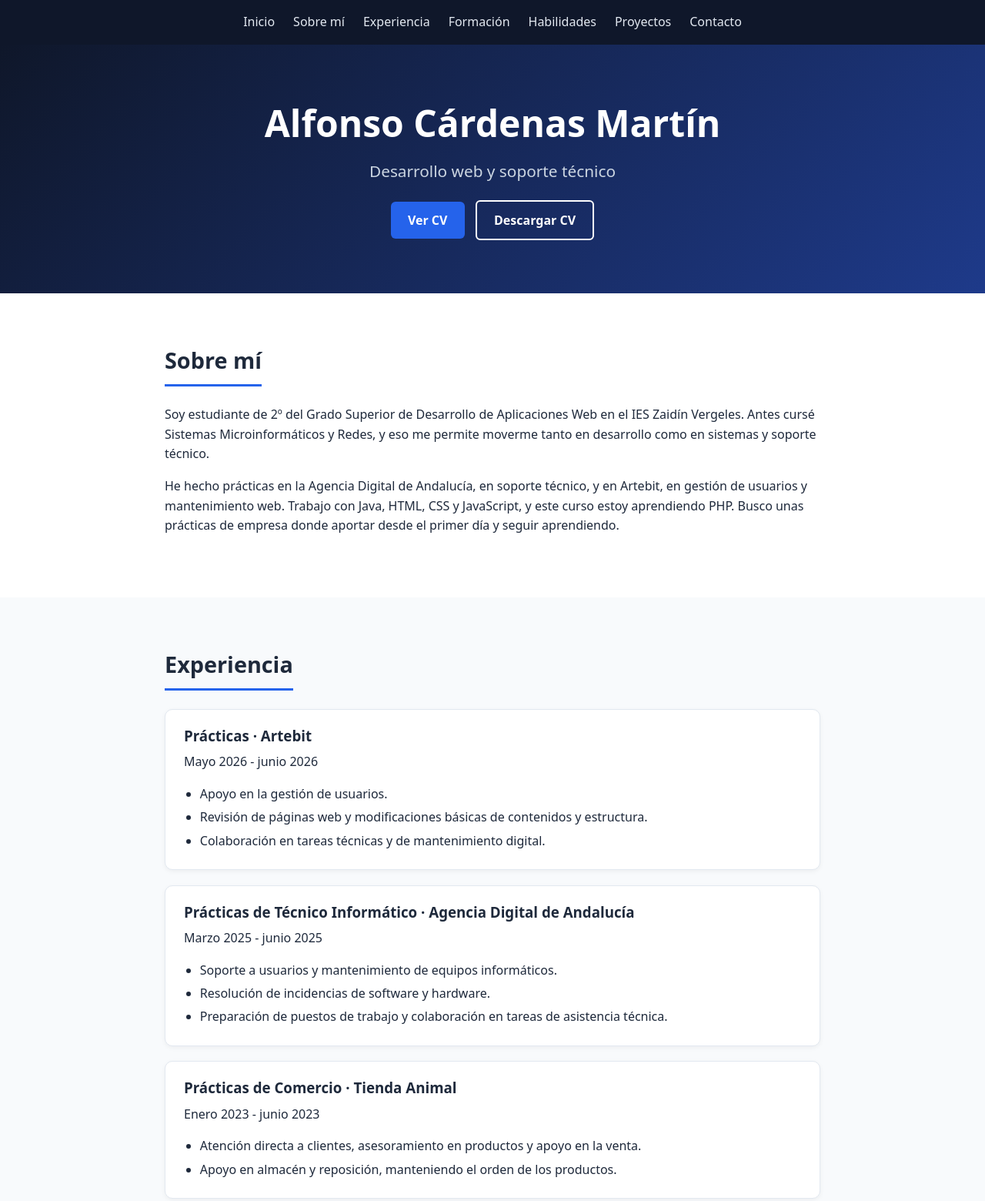
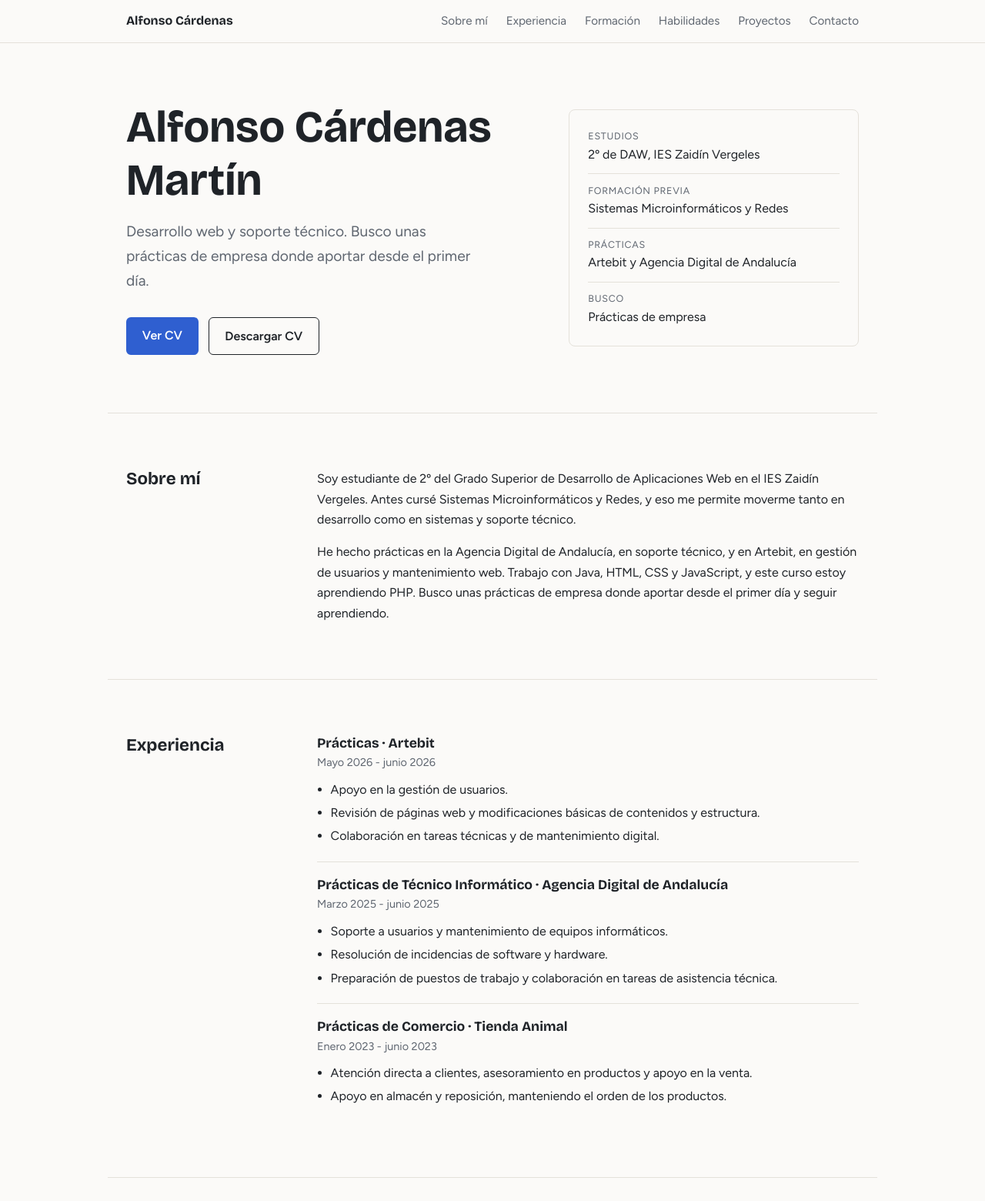
Before and after one commit to Alfons1604/Alfons1604.github.io, a plain HTML site: page index.html in a window 1280 px wide. Shown: the top 1560 px of the page at 77% size. Drawn offline with nearby package versions, Linux system fonts and the light colour scheme.

Commit message:
Version básica del portfolio

```diff
--- a/css/styles.css
+++ b/css/styles.css
@@ -1,181 +1,176 @@
 /* Variables */
 :root {
-  --color-fondo: #f8fafc;
-  --color-texto: #1e293b;
-  --color-tarjeta: #ffffff;
-  --color-borde: #e2e8f0;
-  --color-acento: #2563eb;
-  --color-acento-oscuro: #1d4ed8;
-  --color-header: #0f172a;
-  --ancho-max: 900px;
+  --fondo: #fbfaf8;
+  --texto: #1f2328;
+  --suave: #5f6670;
+  --linea: #e4e1da;
+  --acento: #2f5fd0;
+  --ancho: 1000px;
+  --fuente-titulos: "Bricolage Grotesque", system-ui, sans-serif;
+  --fuente-texto: "Figtree", system-ui, sans-serif;
 }
 
 /* Base */
-* {
-  margin: 0;
-  padding: 0;
-  box-sizing: border-box;
-}
+* { margin: 0; padding: 0; box-sizing: border-box; }
 
 html {
   scroll-behavior: smooth;
-  scroll-padding-top: 70px; /* compensa la altura del header fijo */
+  scroll-padding-top: 5rem; /* compensa el header fijo */
 }
 
 body {
-  font-family: system-ui, -apple-system, "Segoe UI", Roboto, sans-serif;
-  background-color: var(--color-fondo);
-  color: var(--color-texto);
-  line-height: 1.6;
+  font-family: var(--fuente-texto);
+  background: var(--fondo);
+  color: var(--texto);
+  line-height: 1.65;
 }
 
-a:focus-visible {
-  outline: 3px solid var(--color-acento);
-  outline-offset: 2px;
-}
+h1, h2, h3 { font-family: var(--fuente-titulos); line-height: 1.2; }
+a { color: var(--acento); }
+a:focus-visible { outline: 3px solid var(--acento); outline-offset: 3px; }
+ul { list-style: none; }
 
-/* Header y navegación */
+/* Header y menú */
 header {
   position: sticky;
   top: 0;
   z-index: 10;
-  background-color: var(--color-header);
+  background: var(--fondo);
+  border-bottom: 1px solid var(--linea);
 }
 
-nav {
+.barra {
   display: flex;
   flex-wrap: wrap;
-  justify-content: center;
-  gap: 1.5rem;
-  padding: 1rem;
+  align-items: center;
+  justify-content: space-between;
+  gap: 0.5rem 2rem;
+  max-width: var(--ancho);
+  margin: 0 auto;
+  padding: 0.9rem 1.5rem;
 }
 
-nav a {
-  color: #e2e8f0;
+.marca {
+  font-family: var(--fuente-titulos);
+  font-weight: 700;
+  color: var(--texto);
   text-decoration: none;
-  font-weight: 500;
 }
 
-nav a:hover {
-  color: #93c5fd;
+nav { display: flex; flex-wrap: wrap; gap: 0.4rem 1.5rem; }
+nav a { color: var(--suave); text-decoration: none; font-size: 0.95rem; }
+nav a:hover { color: var(--texto); }
+
+/* Secciones: título a la izquierda, contenido a la derecha */
+.contenedor {
+  display: grid;
+  grid-template-columns: 200px 1fr;
+  gap: 2rem 3rem;
+  max-width: var(--ancho);
+  margin: 0 auto;
+  padding: 4.5rem 1.5rem;
+  border-top: 1px solid var(--linea);
 }
 
-/* Secciones */
-.contenedor {
-  max-width: var(--ancho-max);
-  margin: 0 auto;
-  padding: 4rem 1.5rem;
+h2 {
+  position: sticky;
+  top: 5rem;
+  align-self: start;
+  font-size: 1.4rem;
 }
 
-section:nth-of-type(even) {
-  background-color: var(--color-tarjeta);
+article { padding: 1.2rem 0; border-bottom: 1px solid var(--linea); }
+article:first-child { padding-top: 0; }
+article:last-child { border-bottom: 0; }
+article h3 { font-size: 1.1rem; }
+.meta { color: var(--suave); font-size: 0.9rem; margin: 0.2rem 0 0.6rem; }
+article ul { padding-left: 1.1rem; list-style: disc; }
+article li + li { margin-top: 0.25rem; }
+.contenido > p + p { margin-top: 1rem; }
+
+/* Portada */
+.hero .contenedor {
+  grid-template-columns: 1.4fr 1fr;
+  align-items: center;
+  min-height: 60vh;
+  border-top: 0;
 }
 
-/* Tipografía */
-h2 {
-  display: inline-block;
-  font-size: 1.8rem;
-  margin-bottom: 1.5rem;
-  padding-bottom: 0.5rem;
-  border-bottom: 3px solid var(--color-acento);
-}
+.hero h1 { font-size: clamp(2.2rem, 6vw, 3.6rem); }
+.lema { margin-top: 1rem; max-width: 38ch; font-size: 1.2rem; color: var(--suave); }
 
-h3 {
-  margin: 1.2rem 0 0.4rem;
-}
+.acciones { display: flex; flex-wrap: wrap; gap: 0.8rem; margin-top: 2rem; }
 
-p {
-  margin-bottom: 1rem;
-}
-
-ul {
-  padding-left: 1.3rem;
-}
-
-li {
-  margin-bottom: 0.3rem;
-}
-
-a {
-  color: var(--color-acento);
-}
-
-/* Portada */
-.hero {
-  display: flex;
-  align-items: center;
-  min-height: 40vh;
-  background: linear-gradient(135deg, #0f172a, #1e3a8a);
-  color: #ffffff;
-  text-align: center;
-}
-
-.hero h1 {
-  font-size: clamp(1rem, 5vw, 3rem);
-  margin-bottom: 0.5rem;
-}
-
-.hero p {
-  font-size: 1.3rem;
-  color: #cbd5e1;
-  margin-bottom: 1rem;
-}
-
-.hero a {
-  display: inline-block;
-  margin: 0.3rem;
-  padding: 0.7rem 1.4rem;
+.btn {
+  padding: 0.65rem 1.3rem;
   border-radius: 6px;
   font-weight: 600;
   text-decoration: none;
 }
+.btn-principal { background: var(--acento); color: #fff; }
+.btn-principal:hover { opacity: 0.88; }
+.btn-secundario { border: 1px solid var(--texto); color: var(--texto); }
+.btn-secundario:hover { background: var(--texto); color: var(--fondo); }
 
-.hero a:first-of-type {
-  background-color: var(--color-acento);
-  color: #ffffff;
+.ficha { padding: 1.5rem; border: 1px solid var(--linea); border-radius: 8px; }
+.ficha dl > div { padding: 0.7rem 0; border-bottom: 1px solid var(--linea); }
+.ficha dl > div:first-child { padding-top: 0; }
+.ficha dl > div:last-child { padding-bottom: 0; border-bottom: 0; }
+.ficha dt { font-size: 0.78rem; letter-spacing: 0.06em; text-transform: uppercase; color: var(--suave); }
+.ficha dd { margin: 0; }
+
+/* Habilidades */
+.grupos { display: grid; grid-template-columns: repeat(auto-fit, minmax(240px, 1fr)); gap: 2rem; }
+.grupo h3 { margin-bottom: 0.8rem; font-size: 1rem; }
+
+.niveles li {
+  display: flex;
+  align-items: center;
+  justify-content: space-between;
+  gap: 1rem;
+  padding: 0.35rem 0;
 }
 
-.hero a:first-of-type:hover {
-  background-color: var(--color-acento-oscuro);
+/* --n va de 1 a 3: la barra se rellena proporcionalmente */
+.nivel {
+  display: inline-block;
+  min-width: 7.5rem;
+  text-align: right;
+  font-size: 0.82rem;
+  color: var(--suave);
+}
+.nivel::after {
+  content: "";
+  display: block;
+  height: 3px;
+  margin-top: 0.25rem;
+  background:
+    linear-gradient(var(--acento), var(--acento)) left / calc(var(--n) / 3 * 100%) 100% no-repeat,
+    var(--linea);
 }
 
-.hero a:last-of-type {
-  border: 2px solid #ffffff;
-  color: #ffffff;
-}
+.simple { margin-top: 0.6rem; color: var(--suave); font-size: 0.95rem; }
+.subtitulo { margin: 2.5rem 0 0.8rem; font-size: 1rem; }
 
-.hero a:last-of-type:hover {
-  background-color: rgba(255, 255, 255, 0.15);
-}
+.etiquetas { display: flex; flex-wrap: wrap; gap: 0.5rem; }
+.etiquetas li { padding: 0.25rem 0.8rem; border: 1px solid var(--linea); border-radius: 999px; font-size: 0.9rem; }
 
-/* Tarjetas */
-article {
-  margin-bottom: 1.2rem;
-  padding: 1.2rem 1.5rem;
-  background-color: var(--color-tarjeta);
-  border: 1px solid var(--color-borde);
-  border-radius: 10px;
-  box-shadow: 0 2px 6px rgba(0, 0, 0, 0.05);
-}
+/* Proyectos y contacto */
+.enlace { font-weight: 600; }
+.proyecto p { margin: 0.4rem 0 0.8rem; }
 
-article h3 {
-  margin-top: 0;
-}
+.correo { display: inline-block; margin: 0.8rem 0 1.2rem; font-size: 1.3rem; font-weight: 600; word-break: break-all; }
+.enlaces { display: flex; gap: 1.5rem; }
 
-/* Responsive */
-@media (max-width: 600px) {
-  nav {
-    gap: 0.8rem;
-    font-size: 0.9rem;
-  }
+footer { padding: 2rem 1.5rem; border-top: 1px solid var(--linea); text-align: center; color: var(--suave); font-size: 0.9rem; }
 
-  .contenedor {
-    padding: 3rem 1rem;
-  }
+/* Móvil */
+@media (max-width: 800px) {
+  .contenedor, .hero .contenedor { grid-template-columns: 1fr; padding: 3rem 1.25rem; }
+  h2 { position: static; }
+  nav a { font-size: 0.9rem; }
 }
 
 @media (prefers-reduced-motion: reduce) {
-  html {
-    scroll-behavior: auto;
-  }
+  html { scroll-behavior: auto; }
 }
--- a/index.html
+++ b/index.html
@@ -3,13 +3,18 @@
 <head>
   <meta charset="UTF-8">
   <meta name="viewport" content="width=device-width, initial-scale=1">
-  <title>Alfonso Cárdenas Martín</title>
+  <title>Alfonso Cárdenas Martín · Desarrollo web y soporte técnico</title>
+  <meta name="description" content="Portfolio de Alfonso Cárdenas Martín, estudiante de Desarrollo de Aplicaciones Web. Busco prácticas de empresa.">
+  <link rel="preconnect" href="https://fonts.googleapis.com">
+  <link rel="preconnect" href="https://fonts.gstatic.com" crossorigin>
+  <link href="https://fonts.googleapis.com/css2?family=Bricolage+Grotesque:opsz,wght@12..96,500;12..96,700&family=Figtree:wght@400;500;600&display=swap" rel="stylesheet">
   <link rel="stylesheet" href="css/styles.css">
 </head>
 <body>
     <header>
-        <nav>
-            <a href="#inicio">Inicio</a>
+        <div class="barra">
+            <a class="marca" href="#inicio">Alfonso Cárdenas</a>
+            <nav aria-label="Principal">
                 <a href="#sobre-mi">Sobre mí</a>
                 <a href="#experiencia">Experiencia</a>
                 <a href="#formacion">Formación</a>
@@ -17,20 +22,35 @@
                 <a href="#proyectos">Proyectos</a>
                 <a href="#contacto">Contacto</a>
             </nav>
+        </div>
     </header>
 
+    <main>
     <section id="inicio" class="hero">
         <div class="contenedor">
+            <div>
                 <h1>Alfonso Cárdenas Martín</h1>
-            <p>Desarrollo web y soporte técnico</p>
-            <a href="docs/CV_Alfonso_Cardenas_Martin.pdf" target="_blank" rel="noopener">Ver CV</a>
-            <a href="docs/CV_Alfonso_Cardenas_Martin.pdf" download>Descargar CV</a>
+                <p class="lema">Desarrollo web y soporte técnico. Busco unas prácticas de empresa donde aportar desde el primer día.</p>
+                <div class="acciones">
+                    <a class="btn btn-principal" href="docs/CV_Alfonso_Cardenas_Martin.pdf" target="_blank" rel="noopener">Ver CV</a>
+                    <a class="btn btn-secundario" href="docs/CV_Alfonso_Cardenas_Martin.pdf" download>Descargar CV</a>
+                </div>
+            </div>
+            <aside class="ficha" aria-label="Resumen">
+                <dl>
+                    <div><dt>Estudios</dt><dd>2º de DAW, IES Zaidín Vergeles</dd></div>
+                    <div><dt>Formación previa</dt><dd>Sistemas Microinformáticos y Redes</dd></div>
+                    <div><dt>Prácticas</dt><dd>Artebit y Agencia Digital de Andalucía</dd></div>
+                    <div><dt>Busco</dt><dd>Prácticas de empresa</dd></div>
+                </dl>
+            </aside>
         </div>
     </section>
 
     <section id="sobre-mi">
         <div class="contenedor">
             <h2>Sobre mí</h2>
+            <div class="contenido">
                 <p>
                     Soy estudiante de 2º del Grado Superior de Desarrollo de Aplicaciones Web en el IES Zaidín Vergeles.
                     Antes cursé Sistemas Microinformáticos y Redes, y eso me permite moverme tanto en desarrollo como
@@ -42,15 +62,16 @@
                     aprendiendo PHP. Busco unas prácticas de empresa donde aportar desde el primer día y seguir aprendiendo.
                 </p>
             </div>
+        </div>
     </section>
 
     <section id="experiencia">
         <div class="contenedor">
             <h2>Experiencia</h2>
-
+            <div class="contenido">
                 <article>
                     <h3>Prácticas · Artebit</h3>
-                <p>Mayo 2026 - junio 2026</p>
+                    <p class="meta">Mayo 2026 - junio 2026</p>
                     <ul>
                         <li>Apoyo en la gestión de usuarios.</li>
                         <li>Revisión de páginas web y modificaciones básicas de contenidos y estructura.</li>
@@ -60,7 +81,7 @@
 
                 <article>
                     <h3>Prácticas de Técnico Informático · Agencia Digital de Andalucía</h3>
-                <p>Marzo 2025 - junio 2025</p>
+                    <p class="meta">Marzo 2025 - junio 2025</p>
                     <ul>
                         <li>Soporte a usuarios y mantenimiento de equipos informáticos.</li>
                         <li>Resolución de incidencias de software y hardware.</li>
@@ -70,27 +91,28 @@
 
                 <article>
                     <h3>Prácticas de Comercio · Tienda Animal</h3>
-                <p>Enero 2023 - junio 2023</p>
+                    <p class="meta">Enero 2023 - junio 2023</p>
                     <ul>
                         <li>Atención directa a clientes, asesoramiento en productos y apoyo en la venta.</li>
                         <li>Apoyo en almacén y reposición, manteniendo el orden de los productos.</li>
                     </ul>
                 </article>
             </div>
+        </div>
     </section>
 
     <section id="formacion">
         <div class="contenedor">
             <h2>Formación</h2>
-
+            <div class="contenido">
                 <article>
                     <h3>Grado Superior en Desarrollo de Aplicaciones Web</h3>
-                <p>IES Zaidín Vergeles · 2025 - actualidad</p>
+                    <p class="meta">IES Zaidín Vergeles · 2025 - actualidad</p>
                 </article>
 
                 <article>
                     <h3>Grado Medio en Sistemas Microinformáticos y Redes</h3>
-                <p>IES Padre Suárez · 2023 - 2025</p>
+                    <p class="meta">IES Padre Suárez · 2023 - 2025</p>
                     <ul>
                         <li>Nota media: 7.</li>
                     </ul>
@@ -98,7 +120,7 @@
 
                 <article>
                     <h3>Grado Medio en Comercio y Marketing</h3>
-                <p>IES Zaidín Vergeles · 2022 - 2023</p>
+                    <p class="meta">IES Zaidín Vergeles · 2022 - 2023</p>
                     <ul>
                         <li>Formación dual con prácticas en Tienda Animal (C.C. Nevada).</li>
                     </ul>
@@ -106,80 +128,102 @@
 
                 <article>
                     <h3>Educación Secundaria Obligatoria</h3>
-                <p>IES Trevenque · Finalizada en junio de 2022</p>
+                    <p class="meta">IES Trevenque · Finalizada en junio de 2022</p>
                 </article>
+            </div>
         </div>
     </section>
 
     <section id="habilidades">
         <div class="contenedor">
             <h2>Habilidades</h2>
+            <div class="contenido">
+                <div class="grupos">
+                    <div class="grupo">
+                        <h3>Desarrollo</h3>
+                        <ul class="niveles">
+                            <li>HTML <span class="nivel" style="--n:2">Medio</span></li>
+                            <li>CSS <span class="nivel" style="--n:2">Medio</span></li>
+                            <li>JavaScript <span class="nivel" style="--n:1">Básico</span></li>
+                            <li>Java <span class="nivel" style="--n:2">Medio</span></li>
+                            <li>MySQL <span class="nivel" style="--n:2">Medio</span></li>
+                            <li>PHP <span class="nivel" style="--n:1">Aprendiendo</span></li>
+                        </ul>
+                    </div>
 
-            <h3>Desarrollo</h3>
-            <ul>
-                <li>HTML: nivel medio</li>
-                <li>CSS: nivel medio</li>
-                <li>JavaScript: nivel básico (aprendiendo en 2º de DAW)</li>
-                <li>Java: nivel medio (programación orientada a objetos)</li>
-                <li>MySQL: nivel medio</li>
-                <li>PHP: aprendiendo en 2º de DAW</li>
+                    <div class="grupo">
+                        <h3>Herramientas</h3>
+                        <ul class="niveles">
+                            <li>Visual Studio Code <span class="nivel" style="--n:2.5">Medio-avanzado</span></li>
+                            <li>Git y GitHub <span class="nivel" style="--n:1">Básico</span></li>
+                            <li>LibreOffice <span class="nivel" style="--n:2.5">Medio-alto</span></li>
                         </ul>
+                    </div>
 
-            <h3>Herramientas</h3>
-            <ul>
-                <li>Visual Studio Code: nivel medio-avanzado</li>
-                <li>Git y GitHub: nivel básico</li>
-                <li>LibreOffice (Writer, Calc...): nivel medio-alto</li>
+                    <div class="grupo">
+                        <h3>Sistemas y soporte</h3>
+                        <ul class="niveles">
+                            <li>Windows Server <span class="nivel" style="--n:2">Medio</span></li>
                         </ul>
-
-            <h3>Sistemas y soporte</h3>
-            <ul>
-                <li>Windows Server: nivel medio</li>
+                        <ul class="simple">
                             <li>Soporte a usuarios y resolución de incidencias</li>
                             <li>Mantenimiento de equipos (software y hardware)</li>
                         </ul>
+                    </div>
 
+                    <div class="grupo">
                         <h3>Idiomas</h3>
-            <ul>
-                <li>Español: nativo</li>
-                <li>Inglés: nivel básico</li>
+                        <ul class="niveles">
+                            <li>Español <span class="nivel" style="--n:3">Nativo</span></li>
+                            <li>Inglés <span class="nivel" style="--n:1">Básico</span></li>
                         </ul>
+                    </div>
+                </div>
 
-            <h3>Competencias</h3>
-            <ul>
+                <h3 class="subtitulo">Competencias</h3>
+                <ul class="etiquetas">
                     <li>Responsabilidad y constancia</li>
                     <li>Capacidad de aprendizaje</li>
                     <li>Trabajo en equipo</li>
                     <li>Comunicación y trato cercano</li>
                 </ul>
             </div>
+        </div>
     </section>
 
     <section id="proyectos">
         <div class="contenedor">
             <h2>Proyectos</h2>
-
-            <article>
+            <div class="contenido">
+                <article class="proyecto">
                     <h3>lamp-vagrant</h3>
                     <p>
                         Entorno LAMP (Linux, Apache, MySQL y PHP) automatizado con Vagrant, que se levanta
                         con un solo comando.
                     </p>
-                <a href="https://github.com/Alfons1604/lamp-vagrant" target="_blank" rel="noopener">Ver en GitHub</a>
+                    <a class="enlace" href="https://github.com/Alfons1604/lamp-vagrant" target="_blank" rel="noopener">Ver en GitHub</a>
                 </article>
+            </div>
         </div>
     </section>
 
     <section id="contacto">
         <div class="contenedor">
             <h2>Contacto</h2>
-            <p>¿Hablamos? Puedes escribirme o encontrarme en:</p>
-            <ul>
-                <li><a href="mailto:alfonsocardenasmartin1604@gmail.com">alfonsocardenasmartin1604@gmail.com</a></li>
-                <li><a href="https://www.linkedin.com/in/alfonso1604/" target="_blank" rel="noopener">LinkedIn</a></li>
-                <li><a href="https://github.com/Alfons1604" target="_blank" rel="noopener">GitHub</a></li>
+            <div class="contenido">
+                <p>¿Hablamos? Escríbeme y te respondo lo antes posible.</p>
+                <a class="correo" href="mailto:alfonsocardenasmartin1604@gmail.com">alfonsocardenasmartin1604@gmail.com</a>
+                <ul class="enlaces">
+                    <li><a class="enlace" href="https://www.linkedin.com/in/alfonso1604/" target="_blank" rel="noopener">LinkedIn</a></li>
+                    <li><a class="enlace" href="https://github.com/Alfons1604" target="_blank" rel="noopener">GitHub</a></li>
                 </ul>
             </div>
+        </div>
     </section>
+    </main>
+
+    <footer>
+        <p>© 2026 Alfonso Cárdenas Martín</p>
+    </footer>
 </body>
 </html>
```
Lines whose indentation alone changed are shown as unchanged.
